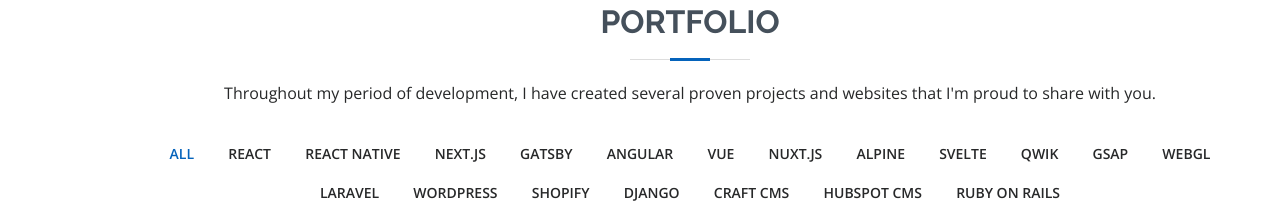
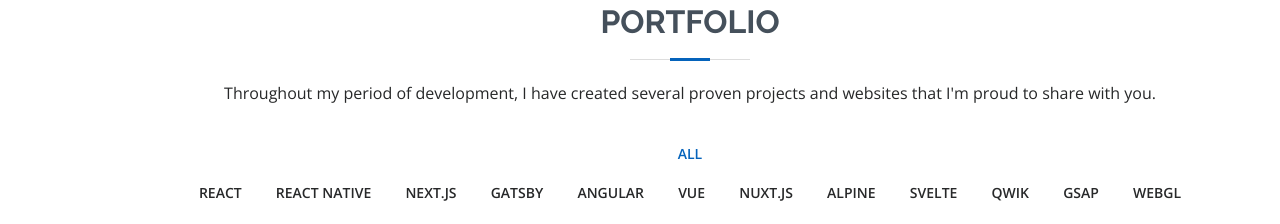
Before and after one commit to minionhub/webportfolio, a plain HTML site: page index.html in a window 1280 px wide. Shown: the part 1369-1593 px from the top of the page. Drawn offline with nearby package versions, Linux system fonts and the light colour scheme.

Commit message:
updated portfolio

```diff
--- a/index.html
+++ b/index.html
@@ -130,7 +130,7 @@
         <div class="row">
           <div class="col-lg-12 d-flex justify-content-center" data-aos="fade-up" data-aos-delay="100">
             <ul id="portfolio-flters">
-              <li data-filter="*" class="filter-active">All</li>
+              <li data-filter="*" class="filter-active" style="width: 100%;">All</li>
               <li data-filter=".filter-react">React</li>
               <li data-filter=".filter-reactnative">React Native</li>
               <li data-filter=".filter-next">Next.js</li>
```
